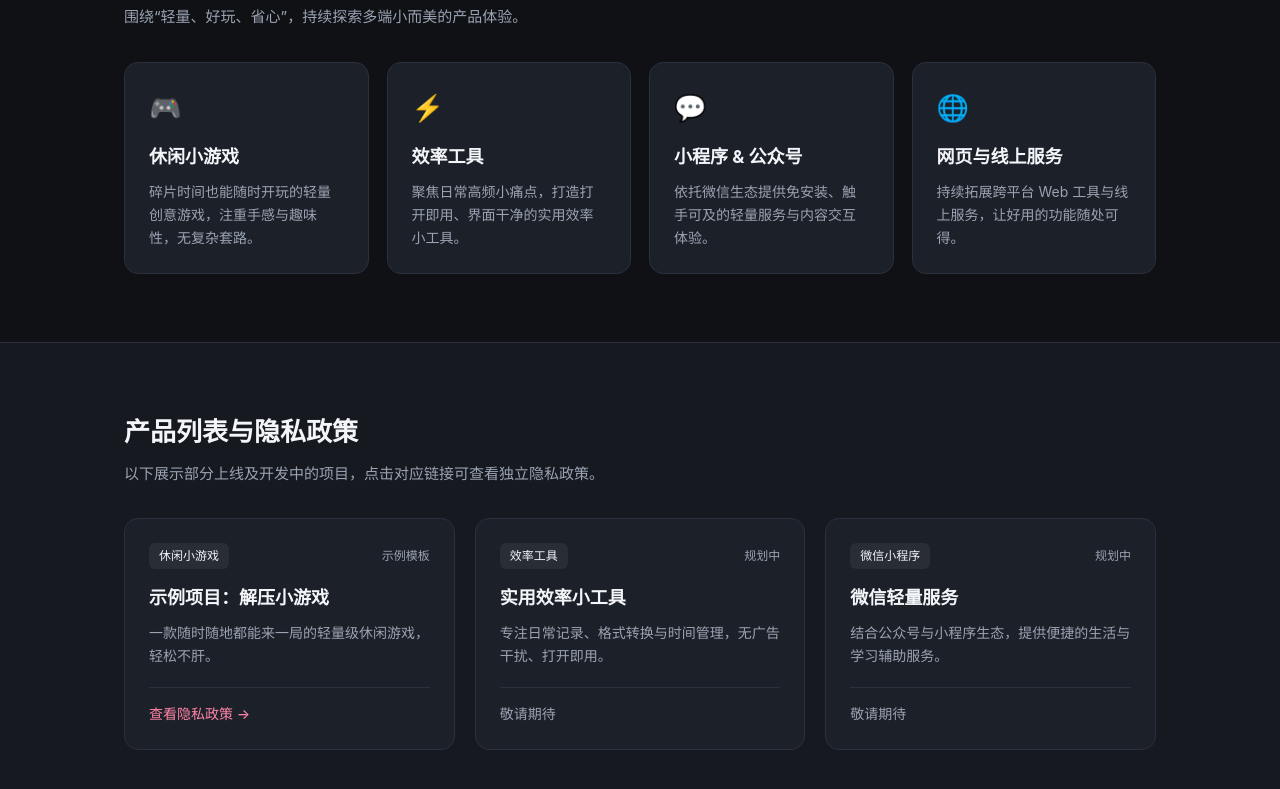
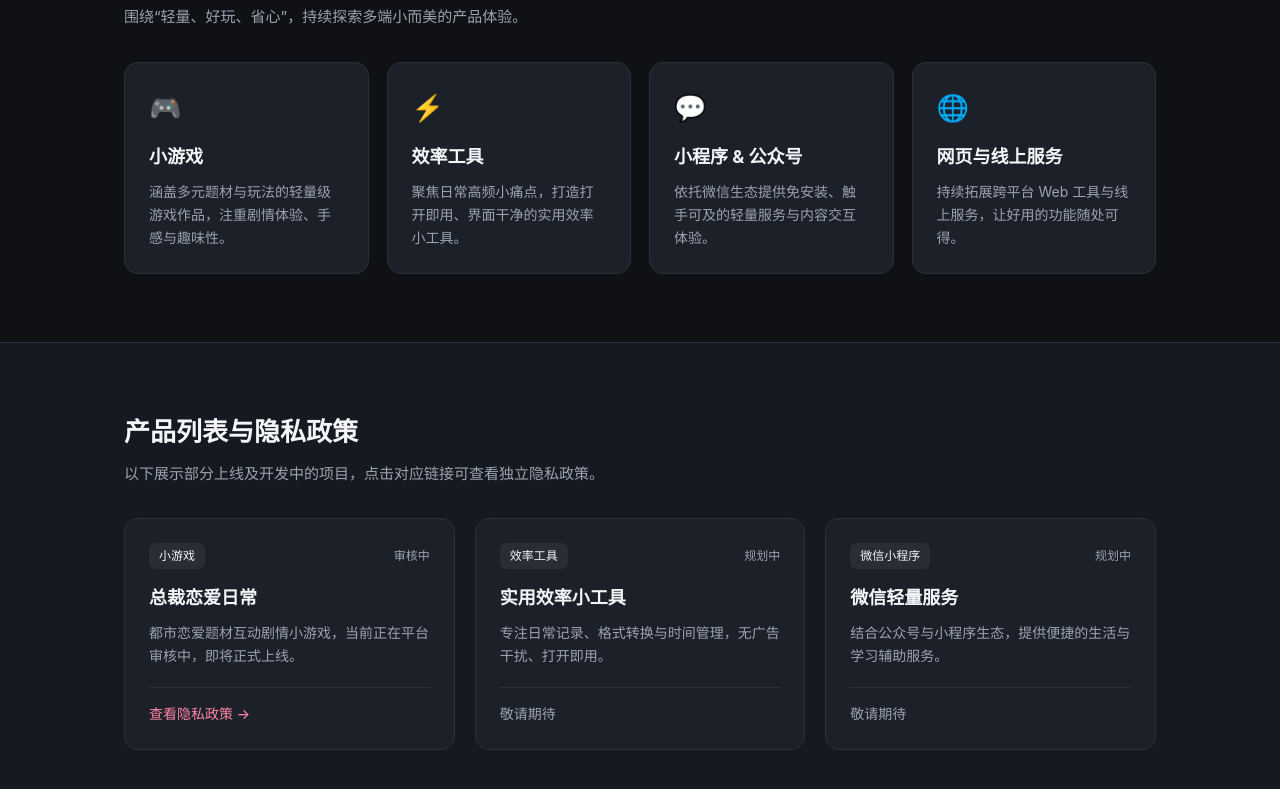
Before and after one commit to talenxie/public, a plain HTML site: page index.html in a window 1280 px wide. Shown: the part 673-1462 px from the top of the page. Drawn offline with Linux system fonts and the light colour scheme.

Commit message:
Update copy to mini-games and showcase 总裁恋爱日常

```diff
--- a/index.html
+++ b/index.html
@@ -3,8 +3,8 @@
 <head>
   <meta charset="UTF-8" />
   <meta name="viewport" content="width=device-width, initial-scale=1.0" />
-  <title>好佳学长 · Haojia Studio — 创意小游戏与效率工具</title>
-  <meta name="description" content="好佳学长（Haojia Studio）专注打造轻松有趣的休闲小游戏、轻量级效率工具、微信小程序与实用网页服务。" />
+  <title>好佳学长 · Haojia Studio — 小游戏与数字产品</title>
+  <meta name="description" content="好佳学长（Haojia Studio）专注打造多样化小游戏、轻量级效率工具、微信小程序与实用网页服务。" />
   <link rel="icon" type="image/png" href="./assets/logo.png" />
   <link rel="stylesheet" href="./assets/style.css" />
 </head>
@@ -33,7 +33,7 @@
         <span class="pill">独立开发 · 创意与效率</span>
         <h1>用轻盈的设计，<br />做有趣又好用的数字产品</h1>
         <p class="hero-desc">
-          这里是「好佳学长（Haojia Studio）」，致力于打造轻松解压的休闲小游戏、顺手高效的实用工具、微信小程序与网页服务。
+          这里是「好佳学长（Haojia Studio）」，致力于打造多样化的小游戏、顺手高效的实用工具、微信小程序与网页服务。
         </p>
         <div class="hero-actions">
           <a href="#projects" class="btn btn-primary">浏览作品与协议</a>
@@ -50,8 +50,8 @@
         <div class="grid-4">
           <div class="card">
             <div class="card-icon">🎮</div>
-            <h3>休闲小游戏</h3>
-            <p>碎片时间也能随时开玩的轻量创意游戏，注重手感与趣味性，无复杂套路。</p>
+            <h3>小游戏</h3>
+            <p>涵盖多元题材与玩法的轻量级游戏作品，注重剧情体验、手感与趣味性。</p>
           </div>
           <div class="card">
             <div class="card-icon">⚡</div>
@@ -80,13 +80,13 @@
         <div class="grid-3">
           <article class="project-card">
             <div class="project-top">
-              <span class="tag">休闲小游戏</span>
-              <span class="status">示例模板</span>
+              <span class="tag">小游戏</span>
+              <span class="status">审核中</span>
             </div>
-            <h3>示例项目：解压小游戏</h3>
-            <p>一款随时随地都能来一局的轻量级休闲游戏，轻松不肝。</p>
+            <h3>总裁恋爱日常</h3>
+            <p>都市恋爱题材互动剧情小游戏，当前正在平台审核中，即将正式上线。</p>
             <div class="project-links">
-              <a href="./demo-game/privacy.html">查看隐私政策 →</a>
+              <a href="./loveStory/privacy-policy.html">查看隐私政策 →</a>
             </div>
           </article>
 
```
Also changed, not shown: 1 other file.
